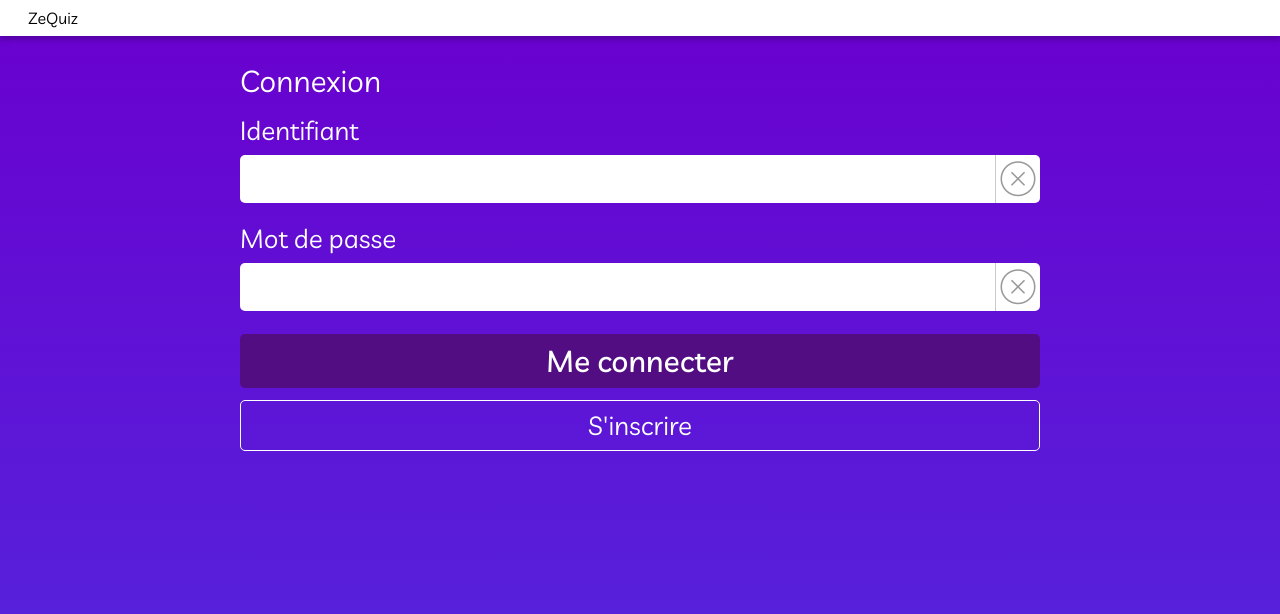
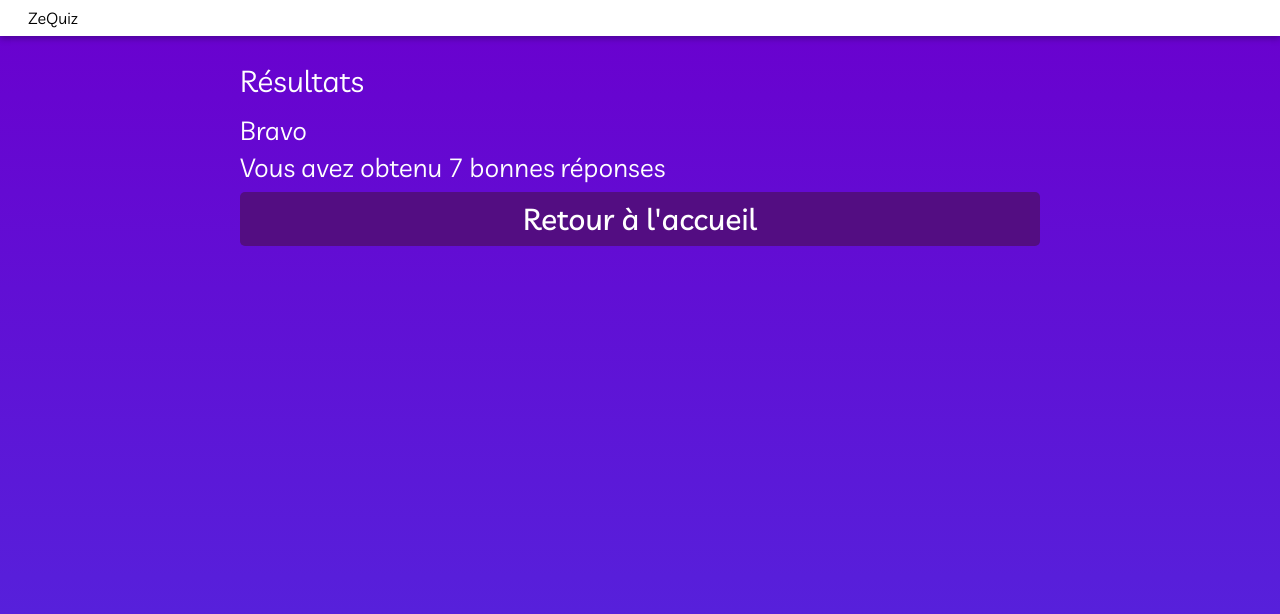
Before and after one commit to adrienvaucard/final-project-architecture, an Angular app in the folder app/: page /results in a window 1280 px wide. Shown: the top 614 px of the page. Built offline with nearby package versions, Linux system fonts and the light colour scheme.

Commit message:
feat(front): add results page

```diff
--- a/app/src/app/app-routing.module.ts
+++ b/app/src/app/app-routing.module.ts
@@ -3,6 +3,7 @@ import { RouterModule, Routes } from '@angular/router';
 import { AuthentificationComponent } from './components/authentification/authentification.component';
 import { GameComponent } from './components/game/game.component';
 import { HomeComponent } from './components/home/home.component';
+import { ResultsComponent } from './components/results/results.component';
 
 const routes: Routes = [
   {
@@ -18,6 +19,10 @@ const routes: Routes = [
     component: GameComponent,
   },
   {
+    path: 'results',
+    component: ResultsComponent,
+  },
+  {
     path: '**',
     component: AuthentificationComponent,
   },
--- a/app/src/app/components/game/game.component.ts
+++ b/app/src/app/components/game/game.component.ts
@@ -1,4 +1,5 @@
 import { Component, OnInit } from '@angular/core';
+import { Router } from '@angular/router';
 
 @Component({
   selector: 'app-game',
@@ -184,7 +185,7 @@ export class GameComponent implements OnInit {
     "chosenAnswer": 0
   }]
 
-  constructor() { }
+  constructor(private router: Router) { }
 
   ngOnInit(): void {
     this.getQuestions()
@@ -197,13 +198,13 @@ export class GameComponent implements OnInit {
   public validate() {
     let goodAnswers: number = 0;
     this.questionList.forEach(question => {
-      console.log('choix question ' + question.id + ' réponse ' + question.chosenAnswer)
       if (question.answer === question.chosenAnswer) goodAnswers++;
     })
+    console.log(goodAnswers)
 
     // envoi du résultat au serveur
     this.loading = true
-
+    this.router.navigate(['results']);
   }
 
 }
--- /dev/null
+++ b/app/src/app/components/results/results.component.html
@@ -0,0 +1,16 @@
+<app-default-layout>
+    <div class="sub-content">
+        <div class="subtitle">Résultats</div>
+
+        <div class="title">{{result}}</div>
+        <div class="title">Vous avez obtenu {{goodAnswers}} bonnes réponses</div>
+
+        <div class="button"
+            (click)="goHome()">
+            <span>Retour à l'accueil</span>
+        </div>
+    </div>
+
+</app-default-layout>
+
+<popup-loading *ngIf="loading"></popup-loading>
--- /dev/null
+++ b/app/src/app/components/results/results.component.ts
@@ -0,0 +1,33 @@
+import { AfterViewInit, Component, OnInit } from '@angular/core';
+import { Router } from '@angular/router';
+
+@Component({
+  selector: 'app-results',
+  templateUrl: './results.component.html',
+  styleUrls: ['./results.component.scss']
+})
+export class ResultsComponent implements OnInit {
+
+  public result: 'Bravo' | 'Dommage' | null = null;
+  public goodAnswers: number | null = null;
+  public loading: boolean = false;
+
+  constructor(private router: Router) {
+  }
+
+  ngOnInit(): void {
+    this.getResults();
+
+  }
+
+  public getResults() {
+    this.result = 'Bravo';
+    this.goodAnswers = 7;
+    return
+  }
+
+  public goHome() {
+    this.router.navigate(['home']);
+  }
+
+}
```
Also changed, not shown: app/src/app/app.module.ts (+6 -4 lines), app/src/app/components/results/results.component.scss (added).
